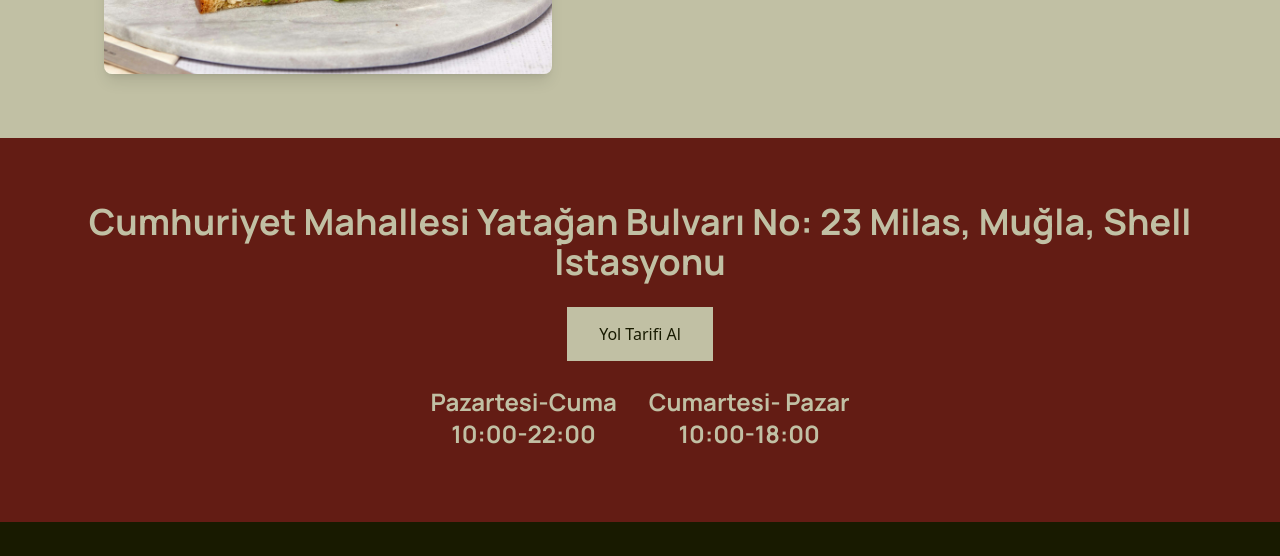
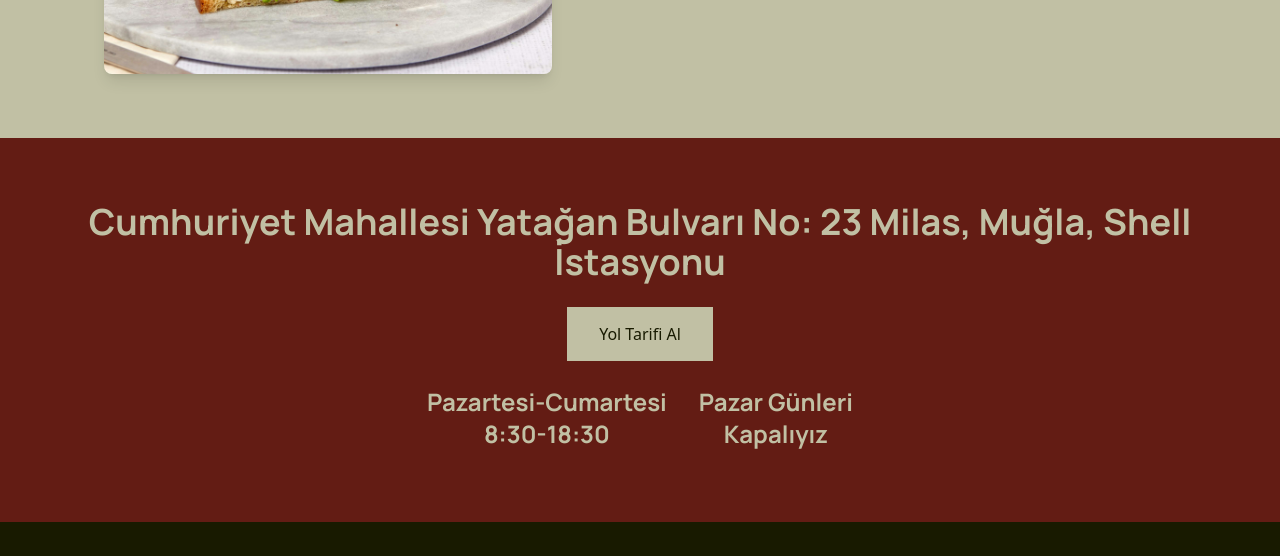
Before and after one commit to Dogusan-Group/stackandgosandwiches, a website: page public/index.html in a window 1280 px wide. Shown: the part 856-1412 px from the top of the page. Drawn offline with nearby package versions, Linux system fonts and the light colour scheme.

Commit message:
fix typo

```diff
--- a/public/index.html
+++ b/public/index.html
@@ -108,11 +108,11 @@
                     <div class="flex md:flex-row justify-center gap-8 mt-10">
                         <div class="">
                             <h3 class="text-2xl font-bold mb-2" style="color: var(--color-light-gray);">
-                                Pazartesi-Cuma<br>10:00-22:00</h3>
+                                Pazartesi-Cumartesi<br>8:30-18:30</h3>
                         </div>
                         <div class="">
-                            <h3 class="text-2xl font-bold mb-2" style="color: var(--color-light-gray);">Cumartesi-
-                                Pazar<br>10:00-18:00</h3>
+                            <h3 class="text-2xl font-bold mb-2" style="color: var(--color-light-gray);">
+                                Pazar Günleri<br>Kapalıyız</h3>
                         </div>
                     </div>
                 </div>
```
Also changed, not shown: public/pages/menu.html (+5 -1 lines).
